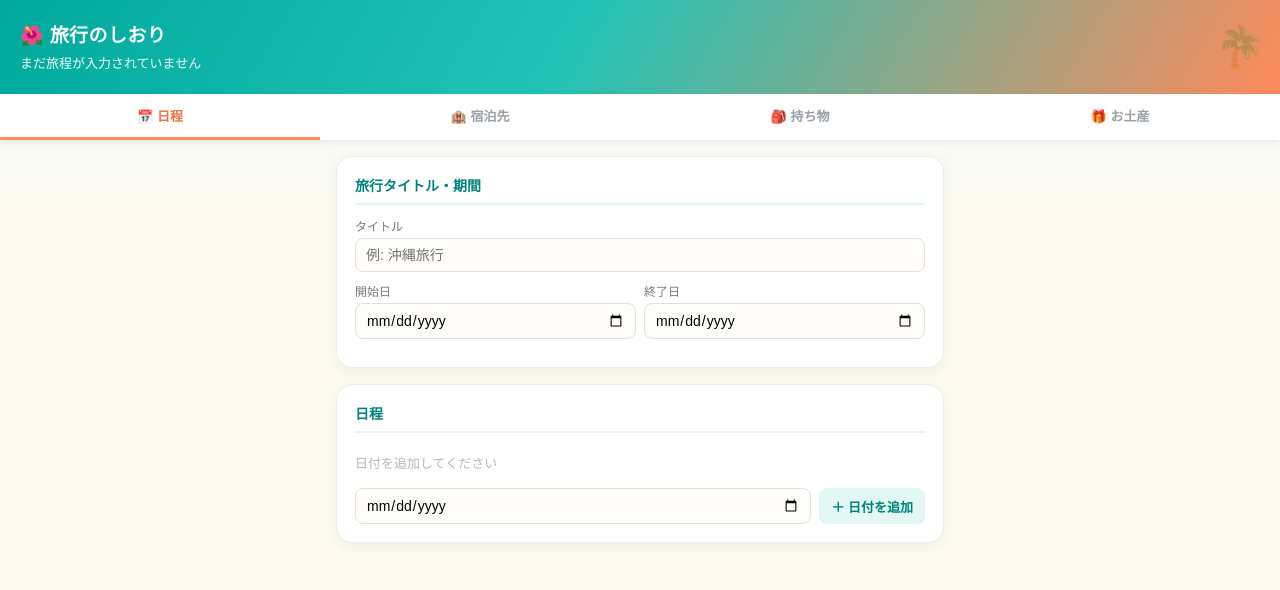
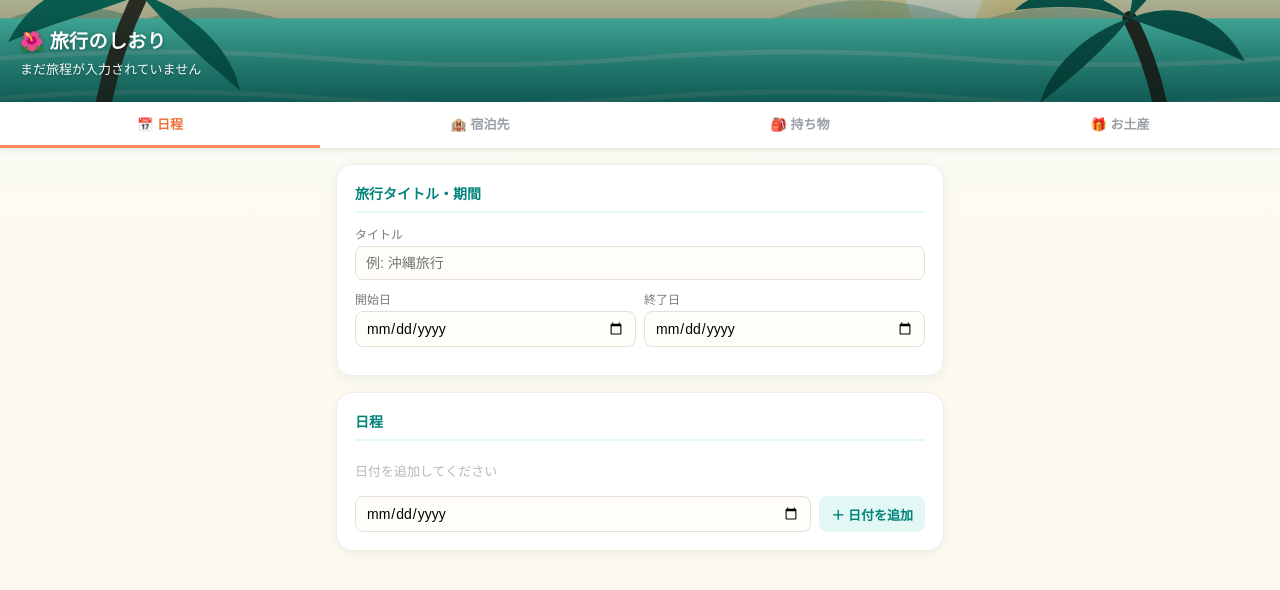
Before and after one commit to anniekmiki0092/travel-itinerary, a plain HTML site: page index.html in a window 1280 px wide. Drawn offline with Linux system fonts and the light colour scheme.

Commit message:
Replace header gradient with tropical beach illustration
Self-contained SVG (sea, palms, distant islands) instead of a hotlinked
photo, so it stays available offline and has no licensing concerns.

```diff
--- a/index.html
+++ b/index.html
@@ -33,25 +33,19 @@
   }
 
   header {
-    background: linear-gradient(120deg, var(--sea) 0%, #22c3b6 45%, var(--sunset) 100%);
+    background:
+      linear-gradient(180deg, rgba(0, 45, 42, 0.28) 0%, rgba(0, 35, 33, 0.6) 100%),
+      url("images/header-beach.svg");
+    background-size: cover;
+    background-position: center 65%;
     color: white;
-    padding: 20px 20px 22px;
+    padding: 26px 20px 24px;
     position: relative;
     overflow: hidden;
   }
 
-  header::after {
-    content: "🌴";
-    position: absolute;
-    right: 14px;
-    top: 50%;
-    transform: translateY(-50%) scaleX(-1);
-    font-size: 40px;
-    opacity: 0.35;
-  }
-
-  header .title { font-size: 19px; font-weight: bold; letter-spacing: 0.02em; }
-  header .trip-title { font-size: 13px; opacity: 0.95; margin-top: 6px; }
+  header .title { font-size: 19px; font-weight: bold; letter-spacing: 0.02em; text-shadow: 0 1px 4px rgba(0,0,0,0.35); }
+  header .trip-title { font-size: 13px; opacity: 0.95; margin-top: 6px; text-shadow: 0 1px 3px rgba(0,0,0,0.35); }
 
   nav.tabs {
     display: flex;
--- a/sw.js
+++ b/sw.js
@@ -1,9 +1,10 @@
-const CACHE_NAME = "shiori-shell-v3";
+const CACHE_NAME = "shiori-shell-v4";
 const SHELL_FILES = [
   "./",
   "./manifest.json",
   "./icons/icon-192.png",
   "./icons/icon-512.png",
+  "./images/header-beach.svg",
 ];
 
 self.addEventListener("install", (event) => {
```
Also changed, not shown: images/header-beach.svg (added).
